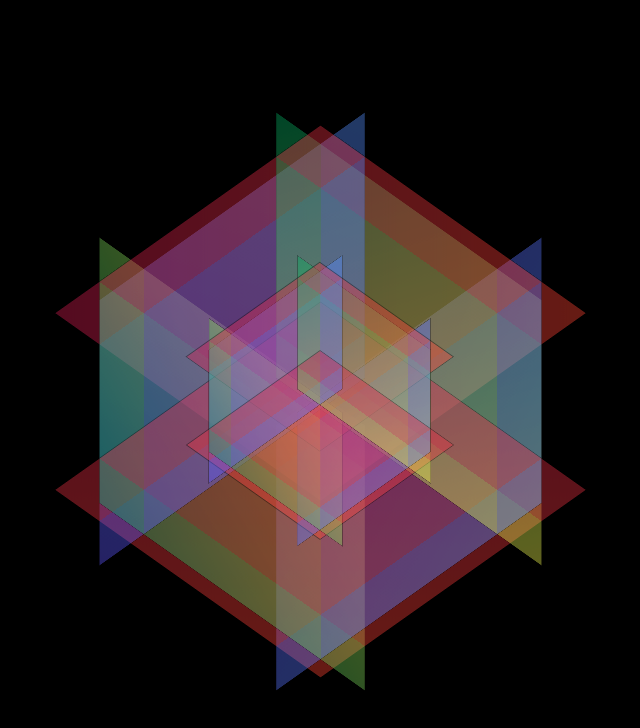
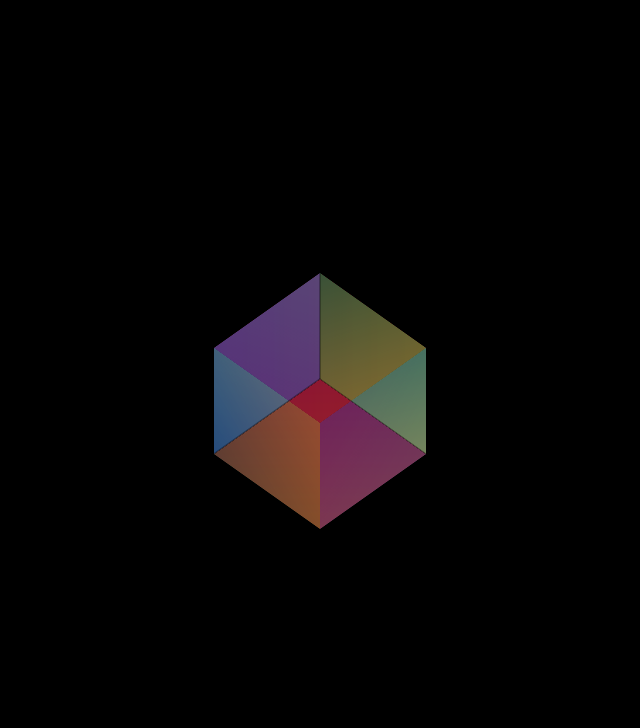
Before and after one commit to abhaysocialised/css-transistions, a plain HTML site: page index.html in a window 1280 px wide. Shown: the whole page, without its empty margins (320-960 px from the left). Drawn offline with Linux system fonts and the light colour scheme.

Commit message:
completed multi level

```diff
--- a/index.html
+++ b/index.html
@@ -8,7 +8,7 @@
 		<link rel="stylesheet" href="style.css" />
 	</head>
 	<body>
-		<div class="dice">
+		<div class="dice" style="--dice-wh: 150px">
 			<div class="side back"></div>
 			<div class="side top"></div>
 			<div class="side bottom"></div>
@@ -16,13 +16,5 @@
 			<div class="side right"></div>
 			<div class="side front"></div>
 		</div>
-		<div class="sub-dice">
-			<div class="sub-side back"></div>
-			<div class="sub-side front"></div>
-			<div class="sub-side right"></div>
-			<div class="sub-side left"></div>
-			<div class="sub-side top"></div>
-			<div class="sub-side bottom"></div>
-		</div>
 	</body>
 </html>
--- a/style.css
+++ b/style.css
@@ -16,8 +16,7 @@ body {
 	background-color: hsl(100, 0%, 0%);
 }
 
-.dice,
-.sub-dice {
+.dice {
 	position: relative;
 	width: var(--dice-wh);
 	height: var(--dice-wh);
@@ -36,17 +35,16 @@ body {
 	0% {
 		transform: rotateY(0deg) rotateX(45deg) rotateZ(45deg);
 	}
-	50% {
+	/* 50% {
 		width: calc(var(--dice-wh) * 1.5);
 		height: calc(var(--dice-wh) * 1.5);
-	}
+	} */
 	100% {
 		transform: rotateY(360deg) rotateX(45deg) rotateZ(45deg);
 	}
 }
 
-.side,
-.sub-side {
+.side {
 	width: 100%;
 	height: 100%;
 	opacity: 0.4;
@@ -58,43 +56,37 @@ body {
 	font-size: 2rem;
 }
 
-.dice .front,
-.sub-dice .front {
+.dice .front {
 	transform: rotateY(0deg) translateZ(calc(var(--dice-wh) / 2));
 	/* background-color: #ff6263; */
 	background-image: linear-gradient(45deg, #ff4331, #d31a50);
 }
 
-.dice .back,
-.sub-dice .back {
+.dice .back {
 	transform: rotateY(180deg) translateZ(calc(var(--dice-wh) / 2));
 	/* background-color: #ff6263; */
 	background-image: linear-gradient(45deg, #ff4331, #d31a50);
 }
 
-.dice .left,
-.sub-dice .left {
+.dice .left {
 	transform: rotateY(-90deg) translateZ(calc(var(--dice-wh) / 2));
 	/* background-color: #1faa59; */
 	background-image: linear-gradient(45deg, #eff54d, #00ac61);
 }
 
-.dice .right,
-.sub-dice .right {
+.dice .right {
 	transform: rotateY(90deg) translateZ(calc(var(--dice-wh) / 2));
 	/* background-color: #1faa59; */
 	background-image: linear-gradient(45deg, #eff54d, #00ac61);
 }
 
-.dice .top,
-.sub-dice .top {
+.dice .top {
 	transform: rotateX(90deg) translateZ(calc(var(--dice-wh) / 2));
 	/* background-color: #1b98f5; */
 	background-image: linear-gradient(45deg, #538ffb, #5b54fa);
 }
 
-.dice .bottom,
-.sub-dice .bottom {
+.dice .bottom {
 	transform: rotateX(-90deg) translateZ(calc(var(--dice-wh) / 2));
 	/* background-color: #1b98f5; */
 	background-image: linear-gradient(45deg, #538ffb, #5b54fa);
```
